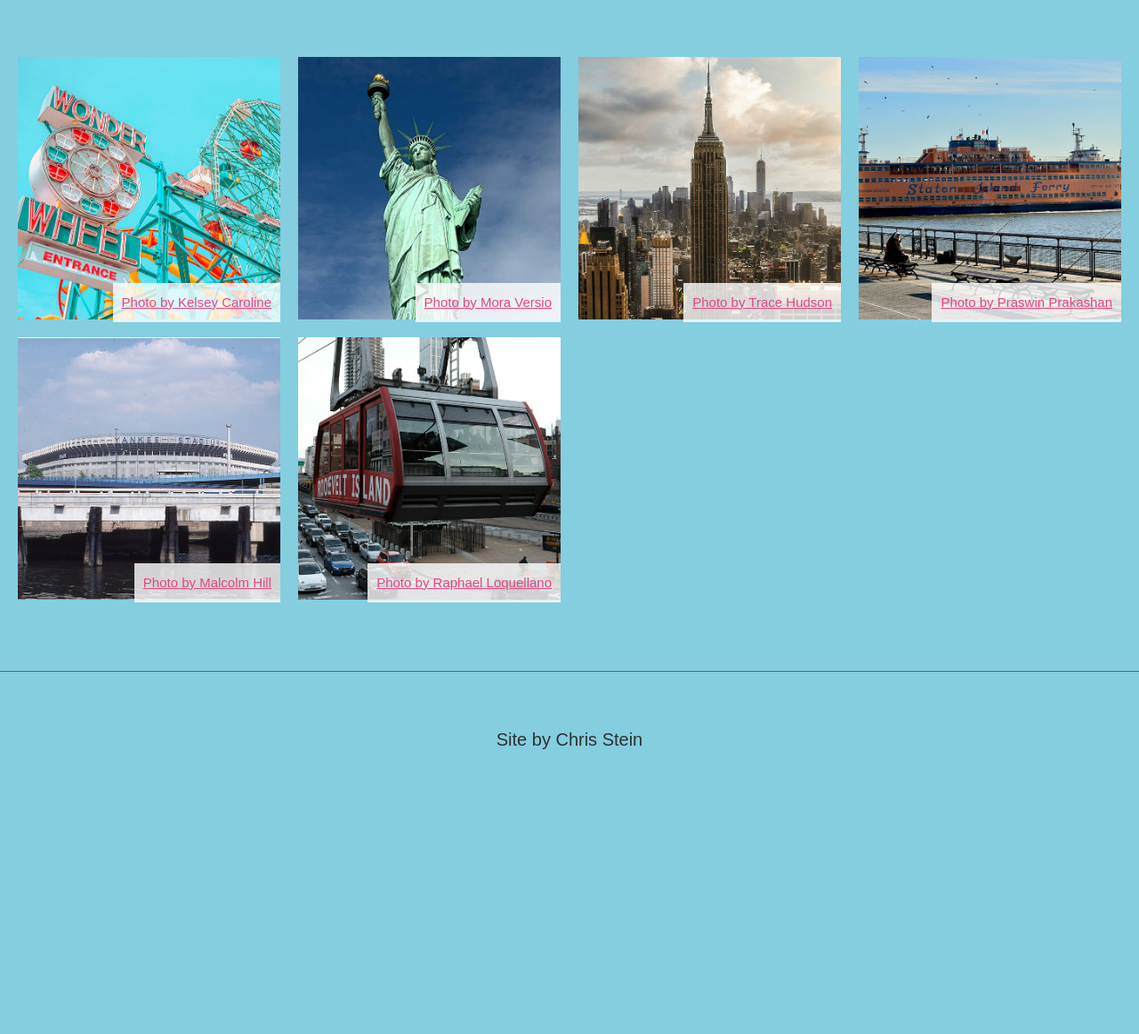
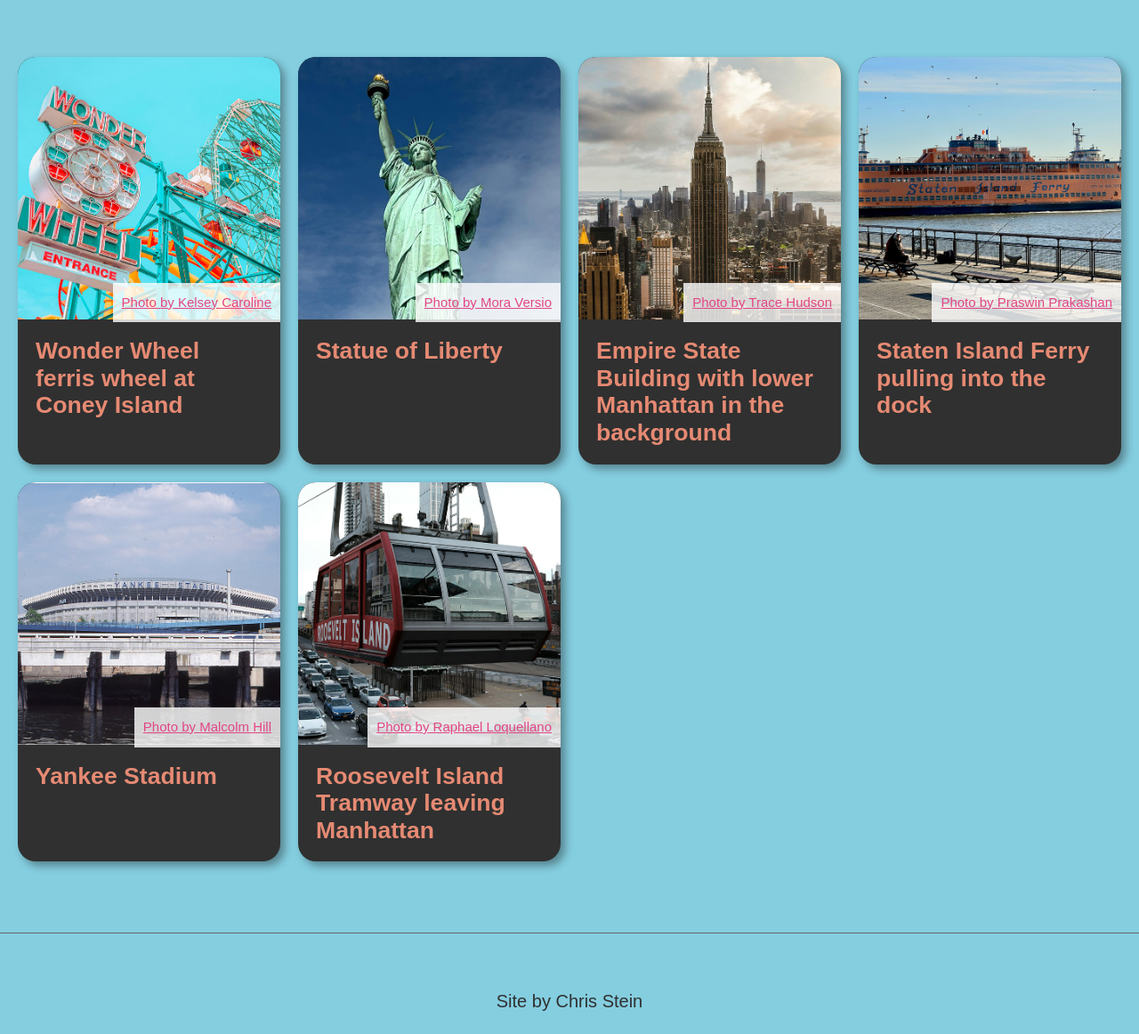
Before and after one commit to profstein/project-2, a plain HTML site: page index.html in a window 1280 px wide. Shown: the part 1641-2803 px from the top of the page at 89% size. Before the commit the page ends 2509 px from the top, so only its background shows below. Drawn offline with Linux system fonts and the light colour scheme.

Commit message:
Created cards for each landmark.

```diff
--- a/index.html
+++ b/index.html
@@ -49,6 +49,7 @@
 
     <div class="landmarks-grid">
 
+      <div class="landmark">
         <figure>
           <img src="images/square/pexels-kelsey-caroline-774981359-19122990_sq_square.jpg"
             alt="Wonder Wheel ferris wheel at Coney Island">
@@ -56,7 +57,10 @@
             <a href="https://www.pexels.com/photo/ferris-wheel-in-amusement-park-19122990/">Photo by Kelsey Caroline</a>
           </figcaption>
         </figure>
+        <h3>Wonder Wheel ferris wheel at Coney Island</h3>
+      </div>
 
+      <div class="landmark">
         <figure>
           <img src="images/square/pexels-mora-versio-2150673251-34091093_sq_square.jpg" alt="Statue of Liberty">
           <figcaption class="text-caption">
@@ -64,8 +68,11 @@
               Versio</a>
           </figcaption>
         </figure>
+        <h3>Statue of Liberty</h3>
+      </div>
 
 
+      <div class="landmark">
         <figure>
           <img src="images/square/pexels-tracehudson-2424391_sq_square.jpg"
             alt="Empire State Building with lower Manhattan in the background">
@@ -73,8 +80,11 @@
             <a href="https://www.pexels.com/photo/empire-state-building-2424391/">Photo by Trace Hudson</a>
           </figcaption>
         </figure>
+        <h3>Empire State Building with lower Manhattan in the background</h3>
+      </div>
 
 
+      <div class="landmark">
         <figure>
           <img src="images/square/praswin-prakashan-YOCN1a1m_dg-unsplash_sq_square.jpg"
             alt="Staten Island Ferry pulling into the dock">
@@ -83,16 +93,22 @@
               Prakashan</a>
           </figcaption>
         </figure>
+        <h3>Staten Island Ferry pulling into the dock</h3>
+      </div>
 
 
+      <div class="landmark">
         <figure>
           <img src="images/square/pexels-malcolmhill-12360516_sq_square.jpg" alt="Yankee Stadium">
           <figcaption class="text-caption">
             <a href="https://www.pexels.com/photo/yankee-stadium-under-the-blue-sky-12360516/">Photo by Malcolm Hill</a>
           </figcaption>
         </figure>
+        <h3>Yankee Stadium</h3>
+      </div>
 
 
+      <div class="landmark">
         <figure>
           <img src="images/square/pexels-loquellano-12404963_sq_square.jpg"
             alt="Roosevelt Island Tramway leaving Manhattan">
@@ -100,6 +116,8 @@
             <a href="https://www.pexels.com/photo/cable-car-above-city-street-12404963/">Photo by Raphael Loquellano</a>
           </figcaption>
         </figure>
+        <h3>Roosevelt Island Tramway leaving Manhattan</h3>
+      </div>
 
     </div>
   </main>
```
Lines whose indentation alone changed are shown as unchanged.
